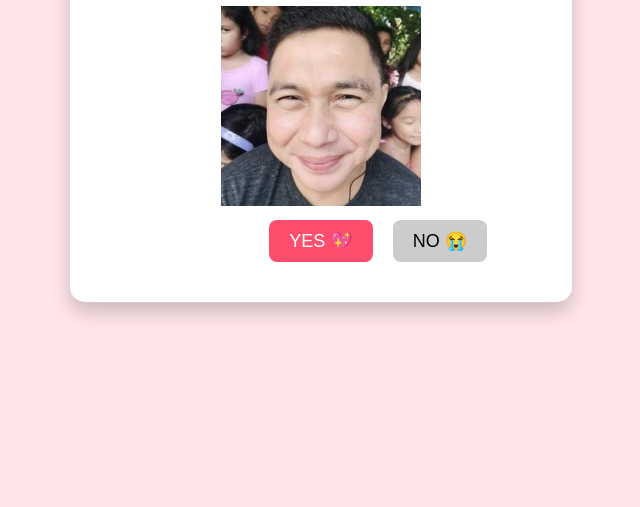
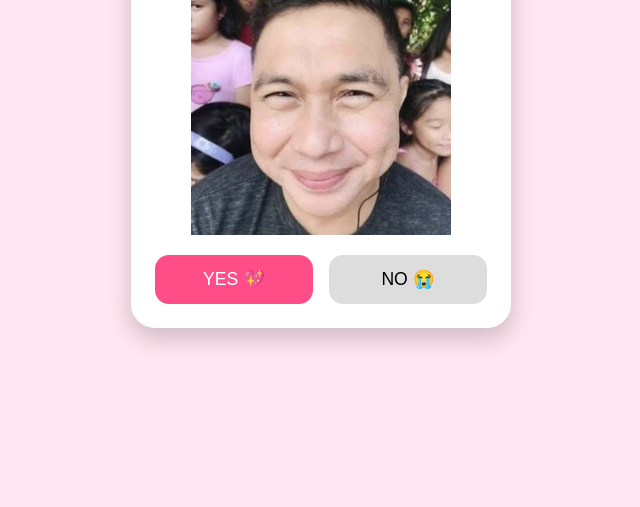
Before and after one commit to haized021/valentine, a plain HTML site: page index.html in a window 1280 px wide. Shown: the part 309-816 px from the top of the page, without its empty margins (319-959 px from the left). Drawn offline with Linux system fonts and the light colour scheme.

Commit message:
Update style.css

```diff
--- a/style.css
+++ b/style.css
@@ -1,39 +1,74 @@
+* {
+  box-sizing: border-box;
+}
+
 body {
+  margin: 0;
+  background: #ffe6f0;
+  font-family: Arial, sans-serif;
+  min-height: 100vh;
   display: flex;
   justify-content: center;
   align-items: center;
-  height: 100vh;
-  font-family: Arial, sans-serif;
-  background: #ffe6ea;
 }
 
+/* Card */
 .card {
   background: white;
-  padding: 30px;
-  border-radius: 15px;
+  padding: 24px;
+  border-radius: 24px;
   text-align: center;
-  box-shadow: 0 10px 20px rgba(0,0,0,0.2);
+  box-shadow: 0 10px 25px rgba(0,0,0,0.2);
+  width: 90%;
+  max-width: 380px;
 }
 
-img {
-  width: 200px;
+/* Title */
+.card h1 {
+  font-size: 1.6rem;
+}
+
+/* Image */
+.cute-img {
+  width: 100%;
+  max-width: 260px;
+  margin: 20px auto;
+  display: block;
+}
+
+/* Buttons */
+.buttons {
+  display: flex;
+  gap: 16px;
+  justify-content: center;
+  margin-top: 20px;
 }
 
 button {
-  padding: 10px 20px;
-  font-size: 18px;
-  margin: 10px;
+  flex: 1;
+  padding: 14px 0;
+  font-size: 1.1rem;
   border: none;
-  border-radius: 8px;
+  border-radius: 14px;
   cursor: pointer;
 }
 
 #yesBtn {
-  background-color: #ff4d6d;
+  background: #ff4d88;
   color: white;
 }
 
 #noBtn {
-  background-color: #ccc;
-  position: absolute; /* REQUIRED */
+  background: #ddd;
 }
+
+/* Extra mobile boost */
+@media (max-width: 480px) {
+  .card h1 {
+    font-size: 1.4rem;
+  }
+
+  button {
+    font-size: 1.05rem;
+  }
+}
```
